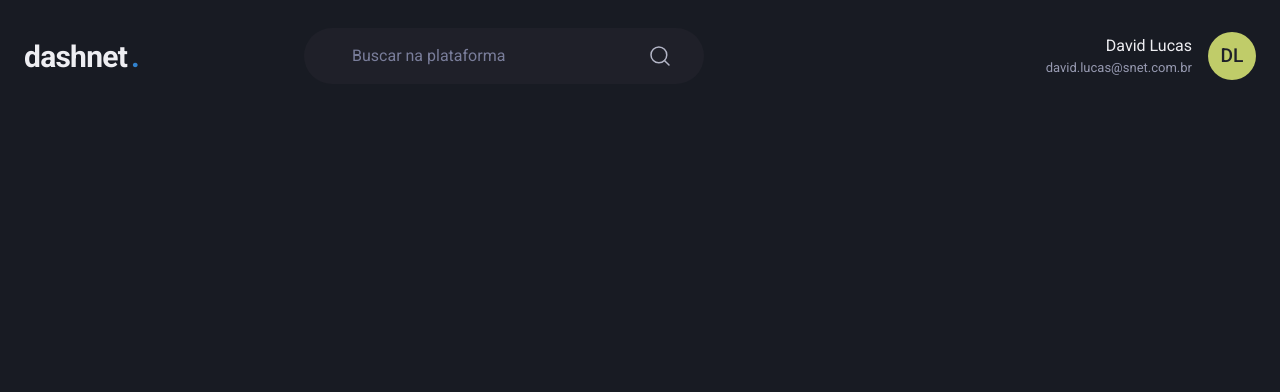
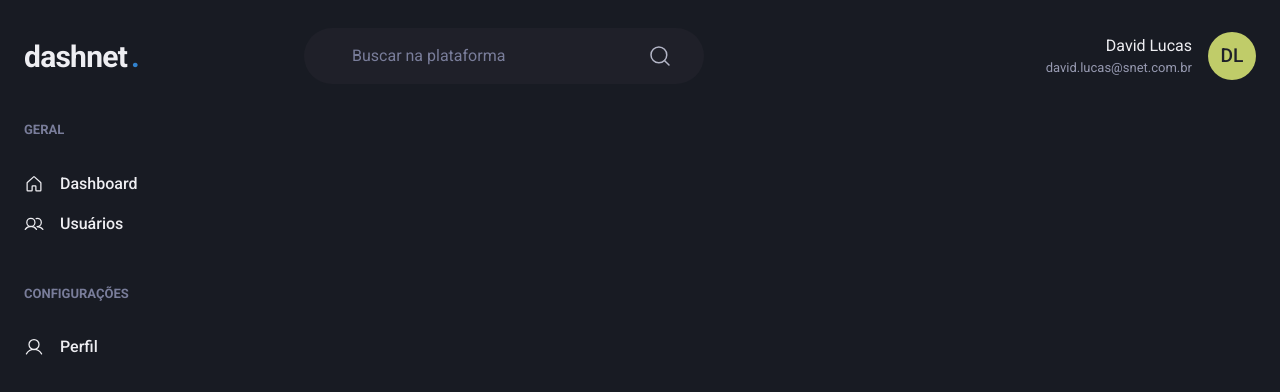
Before and after one commit to thereallucas98/fullstack-crud, a React (Vite) app in the folder web/: page / in a window 1280 px wide. Shown: the top 392 px of the page. Built offline with nearby package versions, Linux system fonts and the light colour scheme.

Commit message:
[frontend]: sidebar

```diff
--- a/web/src/components/Header.tsx
+++ b/web/src/components/Header.tsx
@@ -49,7 +49,9 @@
         <Flex align="center">
           <Box mr="4" textAlign="right">
             <Text>David Lucas</Text>
-            <Text color="gray.300" fontSize="small">david.lucas@snet.com.br</Text>
+            <Text color="gray.300" fontSize="small">
+              david.lucas@snet.com.br
+            </Text>
           </Box>
 
           <Avatar size="md" name="David Lucas" />
--- /dev/null
+++ b/web/src/components/Sidebar.tsx
@@ -0,0 +1,47 @@
+import { Box, Stack, Text, Link, Icon } from "@chakra-ui/react";
+import { House, User, Users } from "phosphor-react";
+
+export function Sidebar() {
+  return (
+    <Box as="aside" w="64" mr="8">
+      <Stack spacing="12" align="flex-start">
+        <Box>
+          <Text
+            fontWeight="bold"
+            color="gray.400"
+            fontSize="small"
+            textTransform="uppercase"
+          >
+            Geral
+          </Text>
+          <Stack spacing="4" mt="8" align="stretch">
+            <Link display="flex" alignItems="center">
+              <Icon as={House} fontSize="20" />
+              <Text ml="4" fontWeight="medium">Dashboard</Text>
+            </Link>
+            <Link display="flex" alignItems="center">
+              <Icon as={Users} fontSize="20" />
+              <Text ml="4" fontWeight="medium"> Usuários</Text>
+            </Link>
+          </Stack>
+        </Box>
+        <Box>
+          <Text
+            fontWeight="bold"
+            color="gray.400"
+            fontSize="small"
+            textTransform="uppercase"
+          >
+            Configurações
+          </Text>
+          <Stack spacing="4" mt="8" align="stretch">
+            <Link display="flex" alignItems="center">
+              <Icon as={User} fontSize="20" />
+              <Text ml="4" fontWeight="medium">Perfil</Text>
+            </Link>
+          </Stack>
+        </Box>
+      </Stack>
+    </Box>
+  );
+}
--- a/web/src/pages/private/Dashboard.tsx
+++ b/web/src/pages/private/Dashboard.tsx
@@ -1,7 +1,15 @@
+import { Flex } from "@chakra-ui/react";
 import { Header } from "../../components/Header";
+import { Sidebar } from "../../components/Sidebar";
 
 export function Dashboard() {
   return (
-    <Header />
+    <Flex direction="column" h="100vh">
+      <Header />
+
+      <Flex w="100%" my="6" maxWidth={1480} mx="auto" px="6">
+        <Sidebar />
+      </Flex>
+    </Flex>
   );
 }
```
